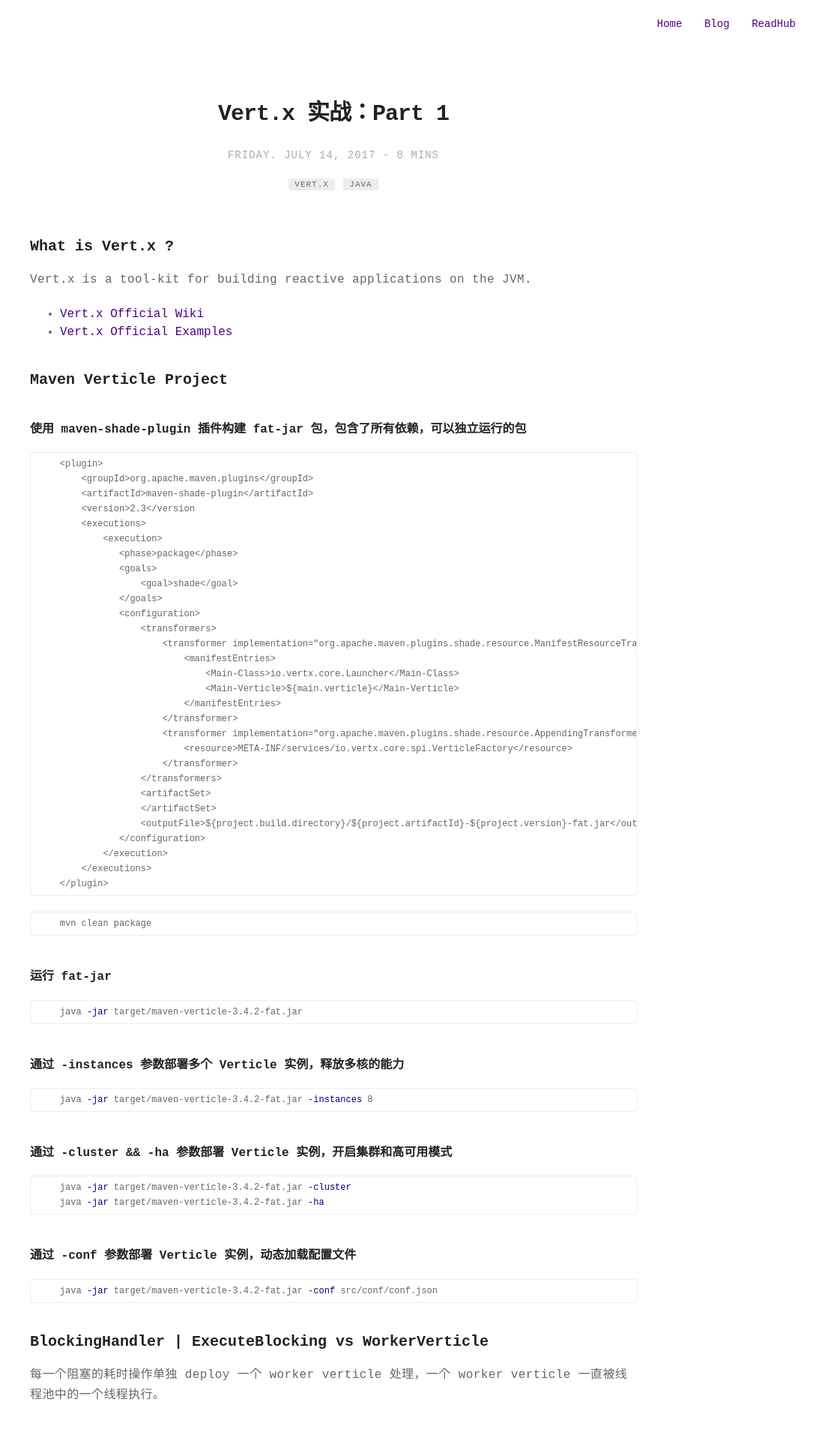
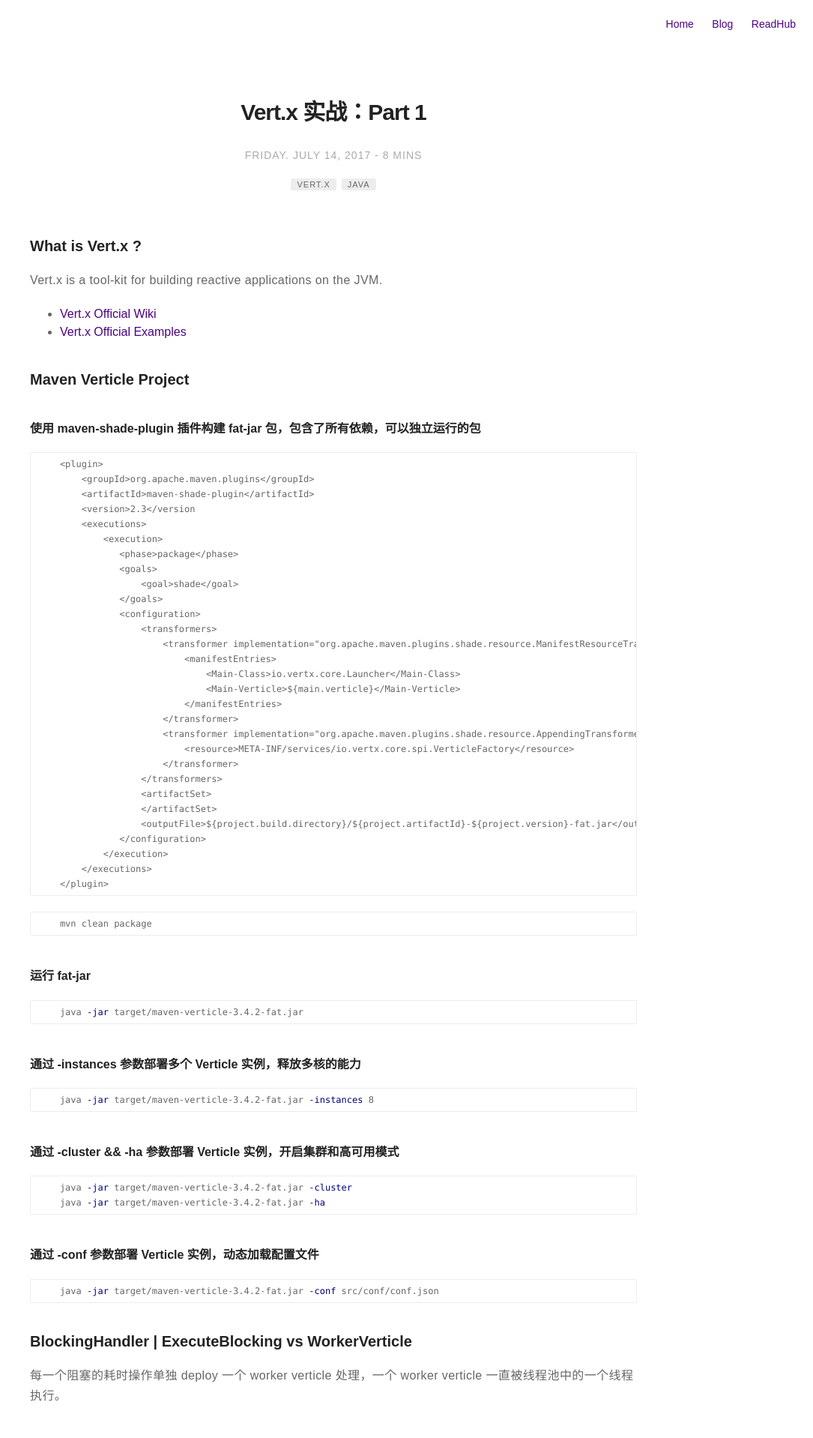
Before and after one commit to Jiangew/jiangew.github.io, a Jekyll site: the page built from _posts/2017-07-14-vertx-in-action.md, in a window 1280 px wide. Shown: the top 1918 px of the page at 75% size, without its empty margins (195-1280 px from the left). Built offline with Jekyll 4.4.1, drawn with Linux system fonts in a browser that asks for light colours.

Commit message:
mono and moncoco

```diff
--- a/_sass/base/general.sass
+++ b/_sass/base/general.sass
@@ -94,7 +94,7 @@
 code,
 tt
 	padding: 1px 0
-	font-family: $fontSans
+	font-family: $fontMonospace
 	font-size: 12px
 	line-height: 20px
 	background: #fff
@@ -106,7 +106,7 @@
 	margin: 0 0 1.75em 0
 	width: 100%
 	padding: 5px 10px
-	font-family: $fontSans
+	font-family: $fontMonospace
 	font-size: 1.2rem
 	line-height: 2rem
 	overflow: auto
--- a/_sass/base/normalize.scss
+++ b/_sass/base/normalize.scss
@@ -6,7 +6,8 @@
  */
 
 html {
-  font-family: "San Francisco", "Liberation Mono", Arial, Mono, "Helvetica Neue", Helvetica, sans-serif; /* 1 */
+  /* font-family: "San Francisco", "Liberation Mono", Arial, Mono, "Helvetica Neue", Helvetica, sans-serif; /* 1 */
+  font-family: avenir next, avenir, sans-serif;
   -ms-text-size-adjust: 100%; /* 2 */
   -webkit-text-size-adjust: 100%; /* 2 */
 }
@@ -223,7 +224,8 @@
 kbd,
 pre,
 samp {
-  font-family: "San Francisco", "Liberation Mono", Arial, Mono, "Helvetica Neue", Helvetica, sans-serif; /* 1 */
+  /* font-family: "San Francisco", "Liberation Mono", Arial, Mono, "Helvetica Neue", Helvetica, sans-serif; /* 1 */
+  font-family: monaco, Consolas, monospace, monospace;
   font-size: 1em; /* 2 */
 }
 
--- a/_sass/base/variables.sass
+++ b/_sass/base/variables.sass
@@ -1,5 +1,5 @@
-$fontSans: "San Francisco", Liberation Mono,Arial, Mono, "Helvetica Neue", Helvetica, sans-serif
-$fontMonospace: "Consolas", Liberation Mono, Menlo, Courier, monospace
+$fontSans: avenir next,avenir,sans-serif
+$fontMonospace: monaco,Consolas,monospace
 
 $alpha: #666
 $beta: #222
```
